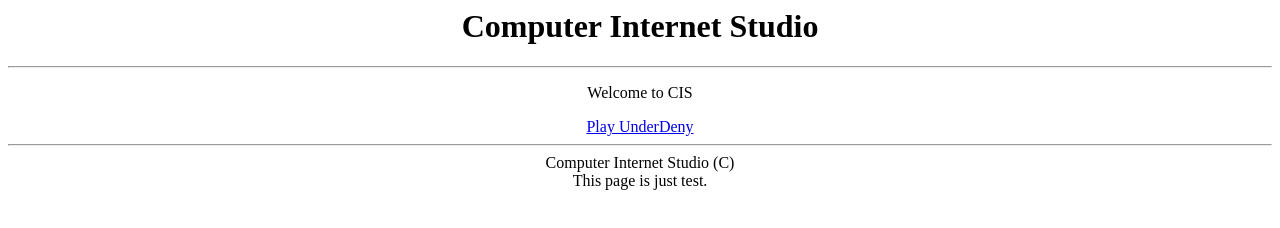
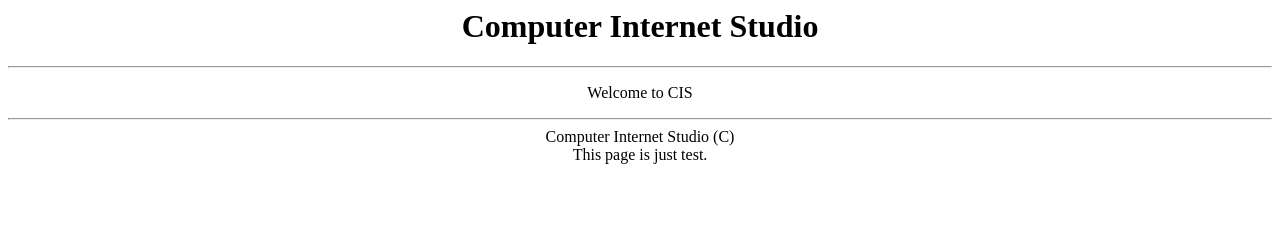
Before and after one commit to lanshuye123/cis, a plain HTML site: page index.html in a window 1280 px wide. Drawn offline with Linux system fonts and the light colour scheme.

Commit message:
Update index.html

```diff
--- a/index.html
+++ b/index.html
@@ -7,7 +7,6 @@
       <h1>Computer Internet Studio</h1>
       <hr>
       <p>Welcome to CIS</p>
-      <a href="https://ud.comintstudio.xyz">Play UnderDeny</a>
       <hr>
       <a>Computer Internet Studio (C)</a><br><a>This page is just test.</a>
     </center>
```
